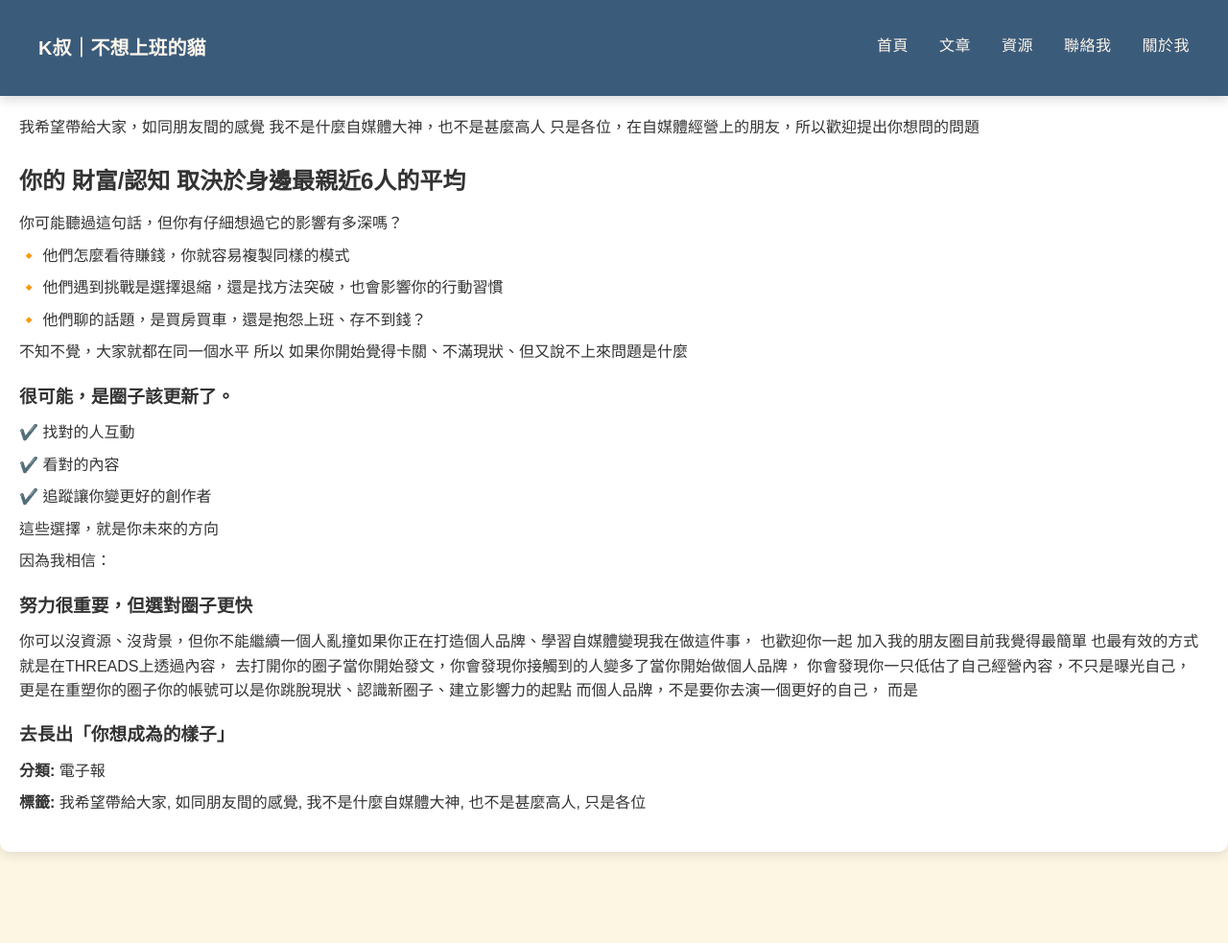
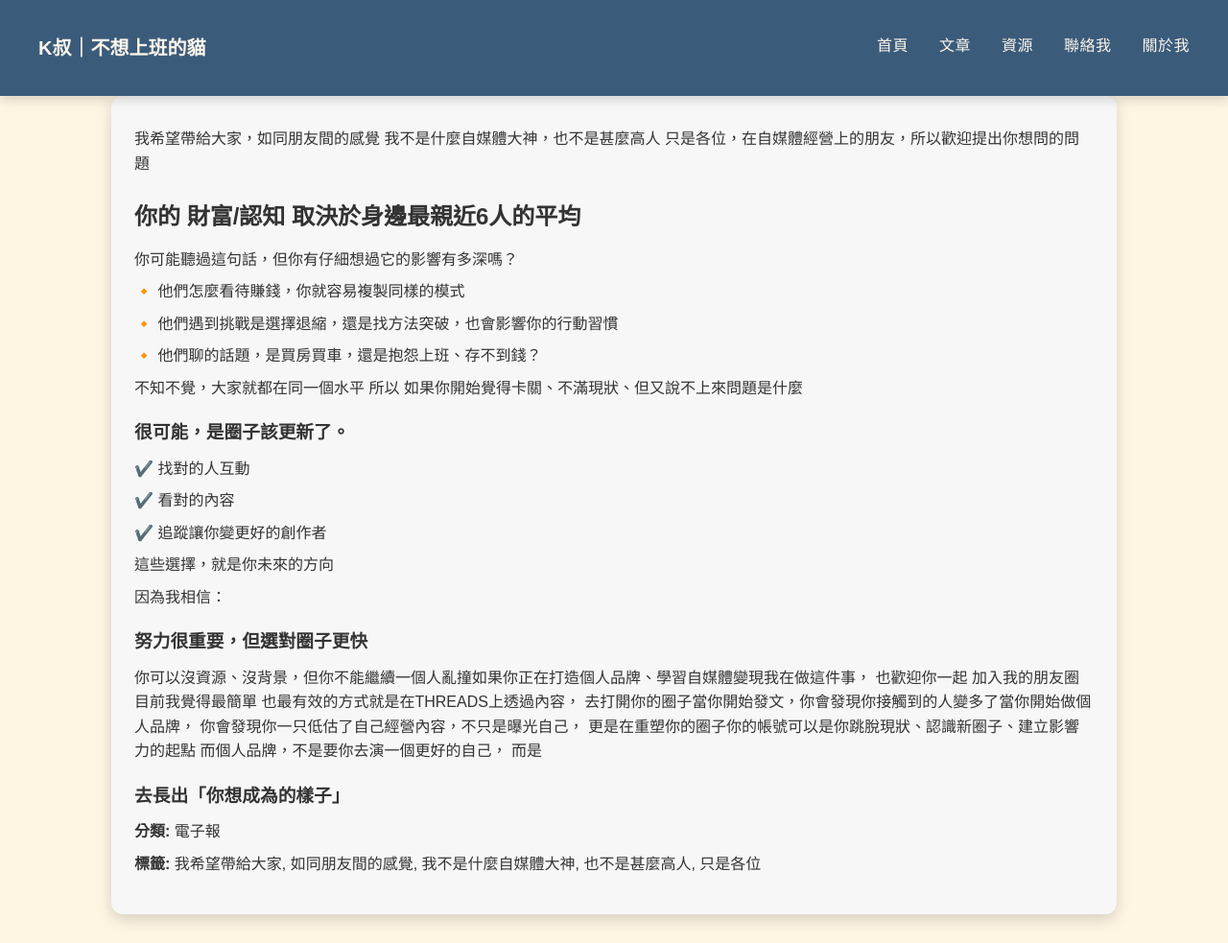
Before and after one commit to KenHAI666/Runing9TO5, a Jekyll site: the page built from _posts/2025-09-09-你的圈子決定你的成就.md, in a window 1280 px wide and 983 px high. Shown: the whole window at 96% size. Built offline with Jekyll 4.4.1, drawn with Linux system fonts in a browser that asks for light colours.

Commit message:
Update 2025-09-09-你的圈子決定你的成就.md

```diff
--- a/_posts/2025-09-09-你的圈子決定你的成就.md
+++ b/_posts/2025-09-09-你的圈子決定你的成就.md
@@ -6,7 +6,7 @@
 tags: ['我希望帶給大家', '如同朋友間的感覺', '我不是什麼自媒體大神', '也不是甚麼高人', '只是各位']
 description: "我希望帶給大家，如同朋友間的感覺 我不是什麼自媒體大神，也不是甚麼高人 只是各位，在自媒體經營上的朋友，所以歡迎提出你想問的問題 **你的 財富/認知 取決於身邊最親近6人的平均** 你可能聽過這句話..."
 ---
-<div class="card-section-1">
+<section class="card-section" style="background:#f7f7f7;">
 我希望帶給大家，如同朋友間的感覺
 我不是什麼自媒體大神，也不是甚麼高人
 只是各位，在自媒體經營上的朋友，所以歡迎提出你想問的問題
@@ -45,4 +45,3 @@
 
 <p><strong>分類:</strong> 電子報</p>
 <p><strong>標籤:</strong> 我希望帶給大家, 如同朋友間的感覺, 我不是什麼自媒體大神, 也不是甚麼高人, 只是各位</p>
-</div>
```
